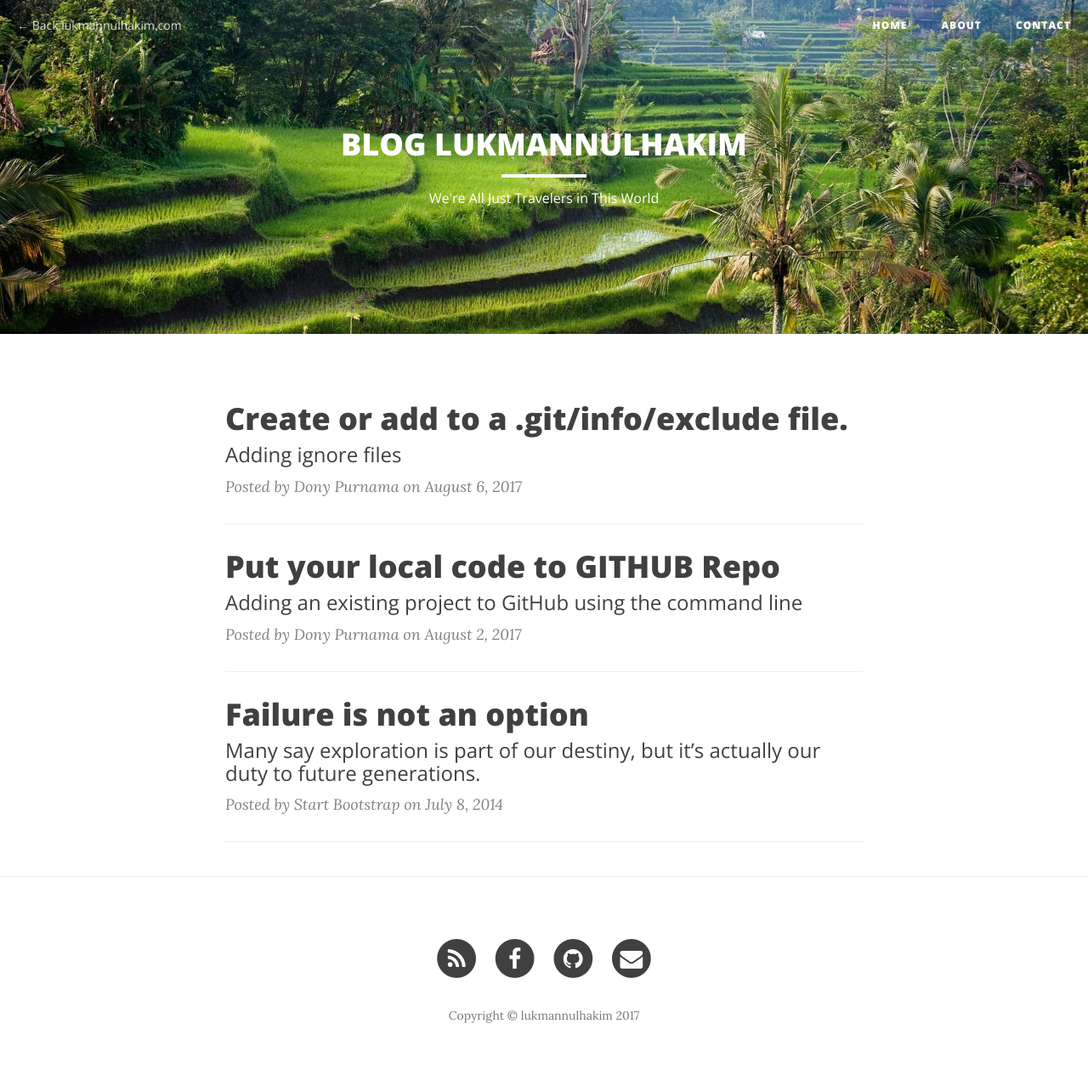
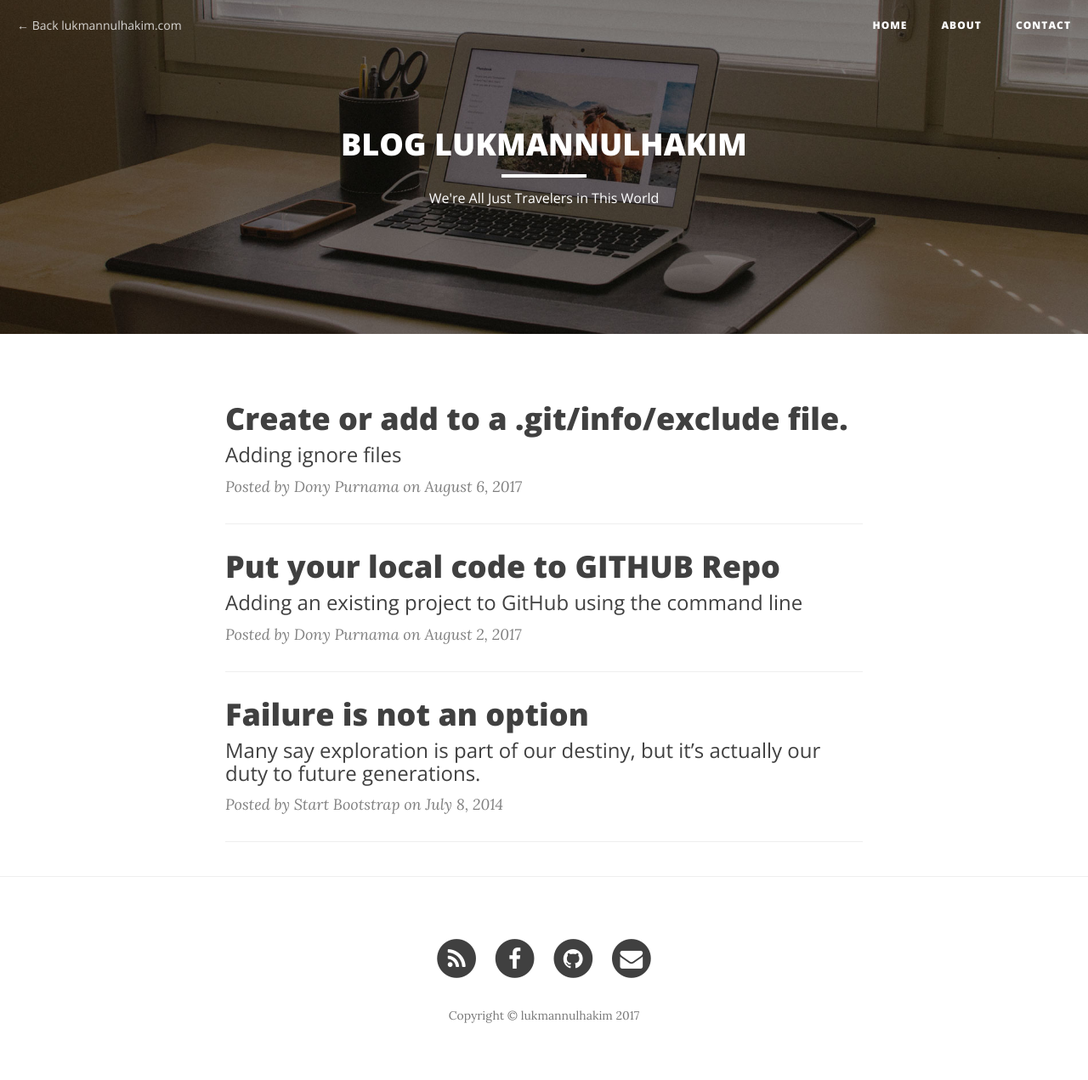
Before and after one commit to lukmannulhakim/lukmannulhakim.github.io, a Jekyll site: the page built from index.html, in a window 1280 px wide. Shown: the whole page at 85% size. Built offline with Jekyll 4.4.1, drawn with Linux system fonts in a browser that asks for light colours; nearby versions of some CDN libraries; the list of posts is cut into pages by our own code.

Commit message:
edit general information

```diff
--- a/_config.yml
+++ b/_config.yml
@@ -1,6 +1,6 @@
 # Site settings
 title: Blog Lukmannulhakim
-header-img: img/indo-home-bg.jpg
+header-img: img/home-bg.jpg
 email: ahmad@lukmannulhakim.com
 copyright_name: lukmannulhakim
 description: "We're All Just Travelers in This World"
```
